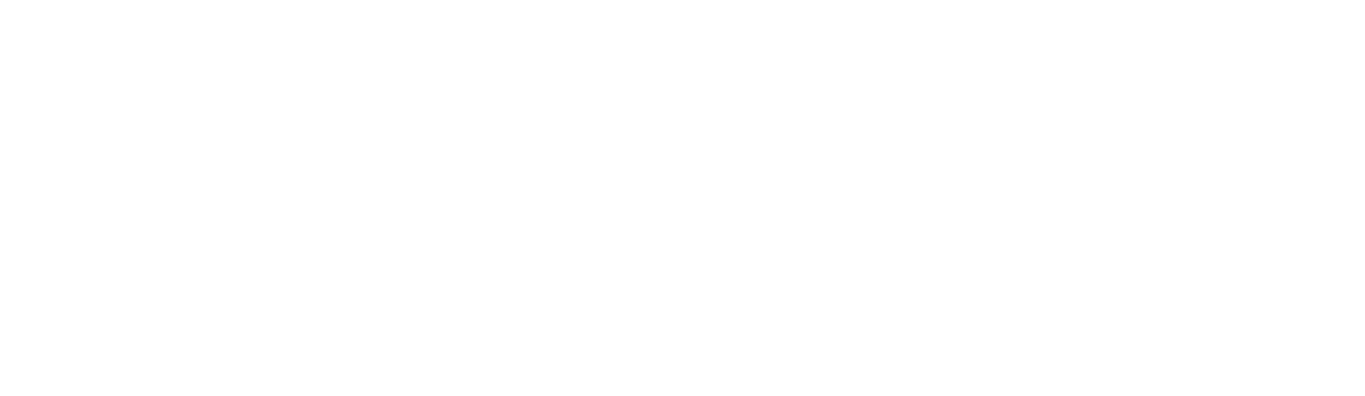
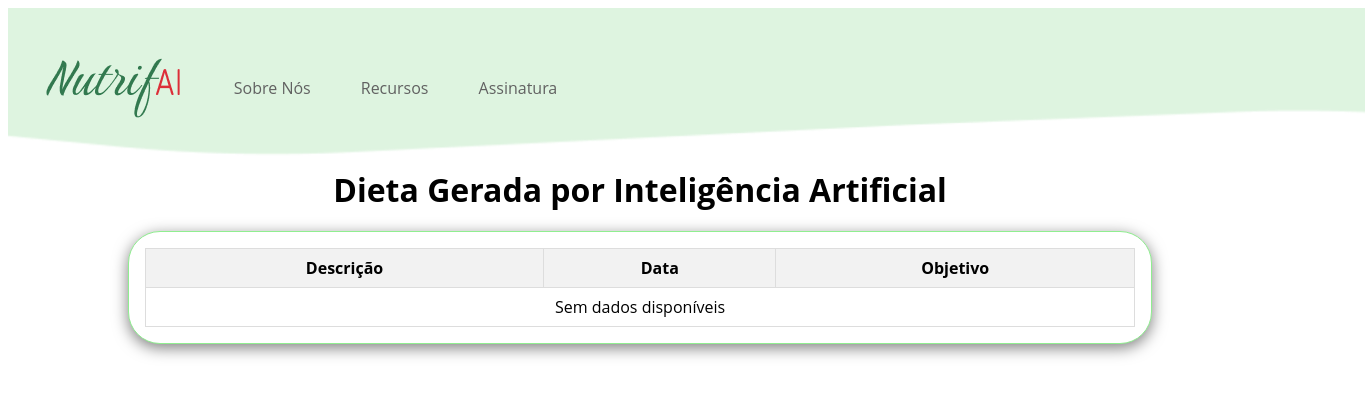
Before and after one commit to Nutrifai/frontend, an Angular app: page /dietai in a window 1280 px wide. Before the commit this address led to /. Shown: the top 396 px of the page, 1365 px wide, since content can reach past the window. Built offline with nearby package versions, Linux system fonts and the light colour scheme.

Commit message:
Create Reset Pass / Clean CodeDD

```diff
--- a/src/app/app.routes.ts
+++ b/src/app/app.routes.ts
@@ -6,6 +6,7 @@
 import { DietComponent } from './diet/diet.component';
 import { NutricionistaComponent } from './nutricionista/nutricionista.component';
 import { ForgetPasswordComponent } from './forget-password/forget-password.component';
+import { DietAiComponent } from './diet-ai/diet-ai.component';
 
 export const routes: Routes = [
     { path: 'home', component: HomeComponent },
@@ -14,7 +15,8 @@
     { path: 'nutricionista', component: NutricionistaComponent },
     { path: 'login', component: LoginComponent },
     { path: 'cadastro', component: CadastroComponent },
+    { path: 'dietai', component: DietAiComponent },
     { path: 'assinatura', component: AssinaturaComponent },
-    //{ path: '', redirectTo: '/nutricionista', pathMatch: 'full' }, // Redireciona para 'home' por padrão
+    { path: '', redirectTo: '/dietai', pathMatch: 'full' }, // Redireciona para 'home' por padrão
     //{ path: '**', redirectTo: '/home' } // Captura rotas inválidas
 ];
--- /dev/null
+++ b/src/app/diet-ai/diet-ai.component.css
@@ -0,0 +1,82 @@
+/* Reset básico */
+body, h1, h2, p, ul, li {
+    margin: 0;
+    padding: 0;
+    box-sizing: border-box;
+}
+
+/* Estilo geral do corpo */
+body {
+    font-family: 'Open Sans', sans-serif;
+    display: flex;
+    min-height: 100vh;
+    flex-direction: column;
+}
+
+/* Cabeçalho */
+header {
+    width: 100%;
+    background: url('../../../public/Rectangle 20.png') no-repeat center/cover;
+    height: 20vh;
+    display: flex;
+    align-items: center;
+    padding: 0 3vw;
+    z-index: 10;
+    position: absolute;
+}
+
+header img {
+    max-width: 30%;
+    margin-right: 3vw;
+}
+
+.menu nav ul {
+    display: flex;
+    list-style: none;
+    gap: 20px;
+}
+
+.menu nav a {
+    font-size: 2vh;
+    color: #616161;
+    text-decoration: none;
+    padding: 10px 15px;
+    border-radius: 5px;
+    transition: background-color 0.3s;
+}
+
+/* Conteúdo principal */
+.content {
+    margin: 20vh auto 0;
+    width: 80vw;
+    text-align: center;
+}
+
+#infos {
+    margin: 20px auto;
+    padding: 1rem;
+    border: 1px solid lightgreen;
+    border-radius: 2rem;
+    box-shadow: 0 4px 15px rgba(0, 0, 0, 0.5);
+    background-color: #fff;
+}
+
+table {
+    width: 100%;
+    border-collapse: collapse;
+}
+
+th, td {
+    border: 1px solid #ddd;
+    padding: 8px;
+    text-align: center;
+}
+
+th {
+    background-color: #f2f2f2;
+    font-weight: bold;
+}
+
+tbody tr:hover {
+    background-color: #f1f1f1;
+}
--- /dev/null
+++ b/src/app/diet-ai/diet-ai.component.html
@@ -0,0 +1,41 @@
+<!doctype html>
+<html lang="pt-br">
+<head>
+    <meta charset="utf-8">
+    <meta name="viewport" content="width=device-width, initial-scale=1.0">
+    <link rel="stylesheet" href="diet-ai.component.css">
+    <title>Dieta Gerada por IA</title>
+</head>
+<body>
+    <header class="menu">
+        <img src="Features.png" alt="Logotipo Features">
+        <nav>
+            <ul>
+                <li><a href="#" class="link active">Sobre Nós</a></li>
+                <li><a href="#">Recursos</a></li>
+                <li><a href="#">Assinatura</a></li>
+            </ul>
+        </nav>
+    </header>
+
+    <main class="content">
+        <h1>Dieta Gerada por Inteligência Artificial</h1>
+        <section id="infos">
+            <table>
+                <thead>
+                    <tr>
+                        <th>Descrição</th>
+                        <th>Data</th>
+                        <th>Objetivo</th>
+                    </tr>
+                </thead>
+                <tbody>
+                    <tr>
+                        <td colspan="3">Sem dados disponíveis</td>
+                    </tr>
+                </tbody>
+            </table>
+        </section>
+    </main>
+</body>
+</html>
```
Also changed, not shown: src/app/diet-ai/diet-ai.component.ts (added, +12 -0 lines), 1 other file (tests, documents, lock files or other folders).
